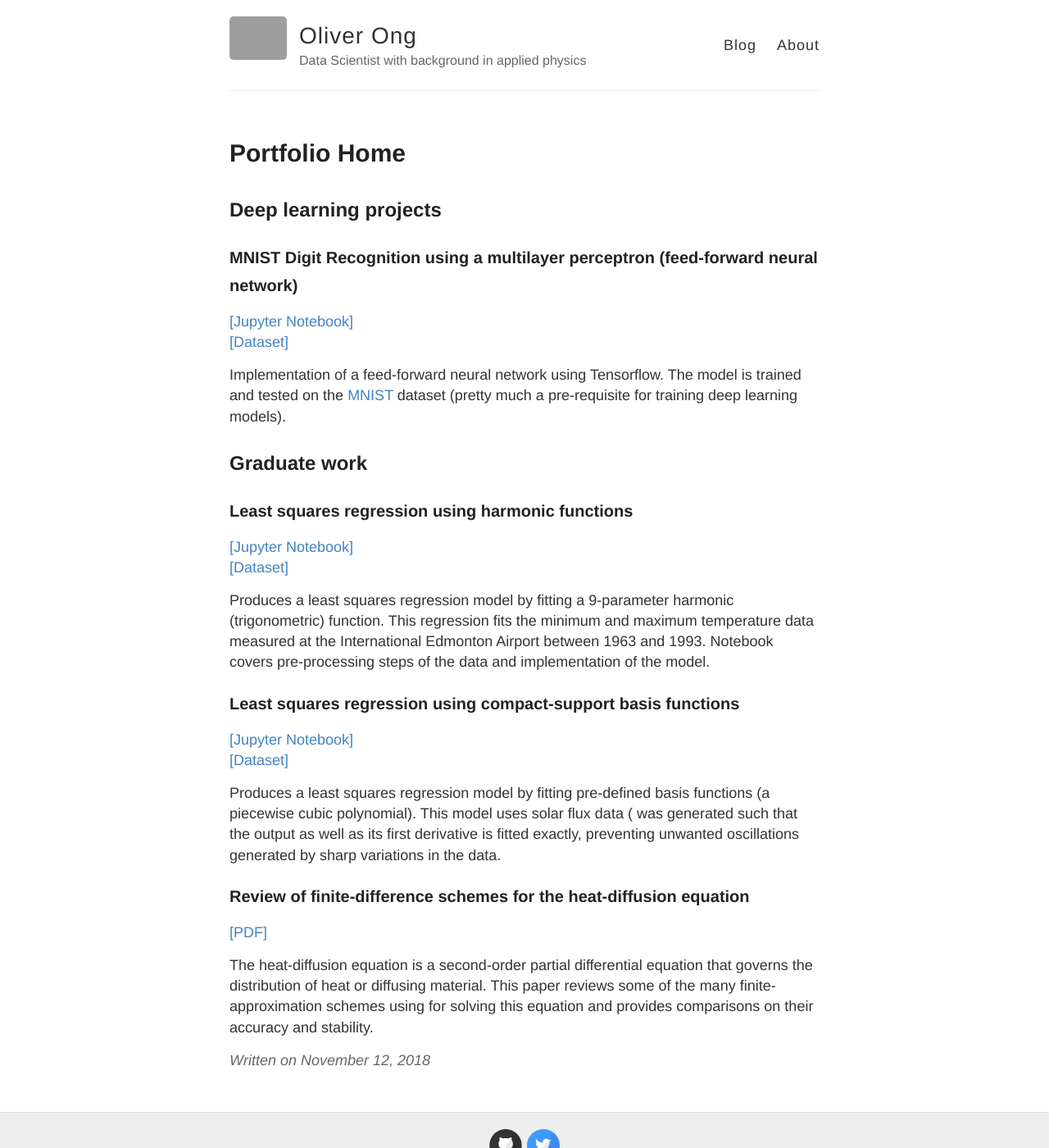
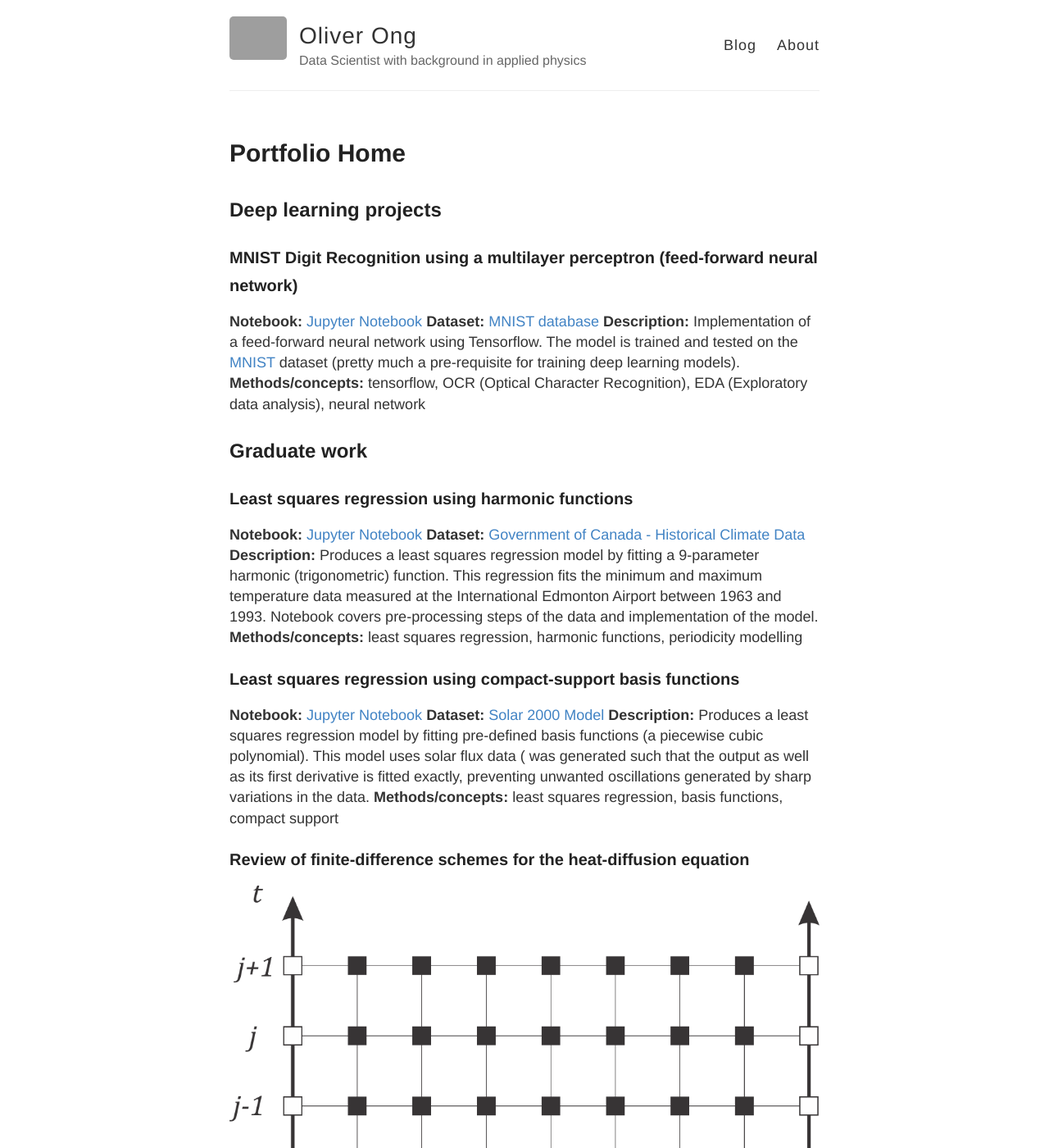
Before and after one commit to oliver-ong/oliver-ong.github.io, a Jekyll site: the page built from _posts/2018-11-12-Portfolio-Home.md, in a window 1280 px wide and 1400 px high. Shown: the whole window at 82% size. Built offline with Jekyll 4.4.1, drawn with Linux system fonts in a browser that asks for light colours; some of the changed text lies outside the part shown; grey boxes are pictures that could not be loaded.

Commit message:
Update 2018-11-12-Portfolio-Home.md

```diff
--- a/_posts/2018-11-12-Portfolio-Home.md
+++ b/_posts/2018-11-12-Portfolio-Home.md
@@ -7,30 +7,31 @@ title: Portfolio Home
 
 ### MNIST Digit Recognition using a multilayer perceptron (feed-forward neural network)
 
-[[Jupyter Notebook]](https://github.com/oliver-ong/oliver-ong.github.io/blob/master/Notebooks/mlp_mnist.ipynb)\\
-[[Dataset]](https://datahack.analyticsvidhya.com/contest/practice-problem-identify-the-digits/)
-
-Implementation of a feed-forward neural network using Tensorflow. The model is trained and tested on the [MNIST](http://yann.lecun.com/exdb/mnist/) dataset (pretty much a pre-requisite for training deep learning models).
+**Notebook:** [Jupyter Notebook](https://nbviewer.jupyter.org/github/oliver-ong/oliver-ong.github.io/blob/master/Notebooks/mlp_mnist.ipynb)
+**Dataset:** [MNIST database](https://datahack.analyticsvidhya.com/contest/practice-problem-identify-the-digits/)
+**Description:** Implementation of a feed-forward neural network using Tensorflow. The model is trained and tested on the [MNIST](http://yann.lecun.com/exdb/mnist/) dataset (pretty much a pre-requisite for training deep learning models).
+**Methods/concepts:** tensorflow, OCR (Optical Character Recognition), EDA (Exploratory data analysis), neural network
 
 
 ## Graduate work
 
 ### Least squares regression using harmonic functions
 
-[[Jupyter Notebook]](https://github.com/oliver-ong/oliver-ong.github.io/blob/master/Notebooks/ls_harmonic.ipynb)\\
-[[Dataset]](https://www.ngdc.noaa.gov/stp/solar/solaruv.html)
-
-Produces a least squares regression model by fitting a 9-parameter harmonic (trigonometric) function. This regression fits the minimum and maximum temperature data measured at the International Edmonton Airport between 1963 and 1993. Notebook covers pre-processing steps of the data and implementation of the model.
+**Notebook:** [Jupyter Notebook](https://nbviewer.jupyter.org/github/oliver-ong/oliver-ong.github.io/blob/master/Notebooks/ls_harmonic.ipynb)
+**Dataset:** [Government of Canada - Historical Climate Data](http://climate.weather.gc.ca/historical_data/search_historic_data_e.html)
+**Description:** Produces a least squares regression model by fitting a 9-parameter harmonic (trigonometric) function. This regression fits the minimum and maximum temperature data measured at the International Edmonton Airport between 1963 and 1993. Notebook covers pre-processing steps of the data and implementation of the model.
+**Methods/concepts:** least squares regression, harmonic functions, periodicity modelling
 
 ### Least squares regression using compact-support basis functions
 
-[[Jupyter Notebook]](https://github.com/oliver-ong/oliver-ong.github.io/blob/master/Notebooks/ls_basis_compact.ipynb)\\
-[[Dataset]](http://climate.weather.gc.ca/historical_data/search_historic_data_e.html)
-
-Produces a least squares regression model by fitting pre-defined basis functions (a piecewise cubic polynomial). This model uses solar flux data ( was generated such that the output as well as its first derivative is fitted exactly, preventing unwanted oscillations generated by sharp variations in the data.
+**Notebook:** [Jupyter Notebook](https://nbviewer.jupyter.org/github/oliver-ong/oliver-ong.github.io/blob/master/Notebooks/ls_basis_compact.ipynb)
+**Dataset:** [Solar 2000 Model](https://www.ngdc.noaa.gov/stp/solar/solaruv.html)
+**Description:** Produces a least squares regression model by fitting pre-defined basis functions (a piecewise cubic polynomial). This model uses solar flux data ( was generated such that the output as well as its first derivative is fitted exactly, preventing unwanted oscillations generated by sharp variations in the data.
+**Methods/concepts:** least squares regression, basis functions, compact support
 
 ### Review of finite-difference schemes for the heat-diffusion equation
 
+![alt text](\images\mesh.png "Title text")
 [[PDF]](\Papers\Heat-diffusion - Review of finite-difference schemes.pdf)
-
-The heat-diffusion equation is a second-order partial differential equation that governs the distribution of heat or diffusing material. This paper reviews some of the many finite-approximation schemes using for solving this equation and provides comparisons on their accuracy and stability.
+**Description:** The heat-diffusion equation is a second-order partial differential equation that governs the distribution of heat or diffusing material. This paper reviews some of the many finite-approximation schemes using for solving this equation and provides comparisons on their accuracy and stability.
+**Methods/concepts:** finite-difference, temperature modelling,
```
